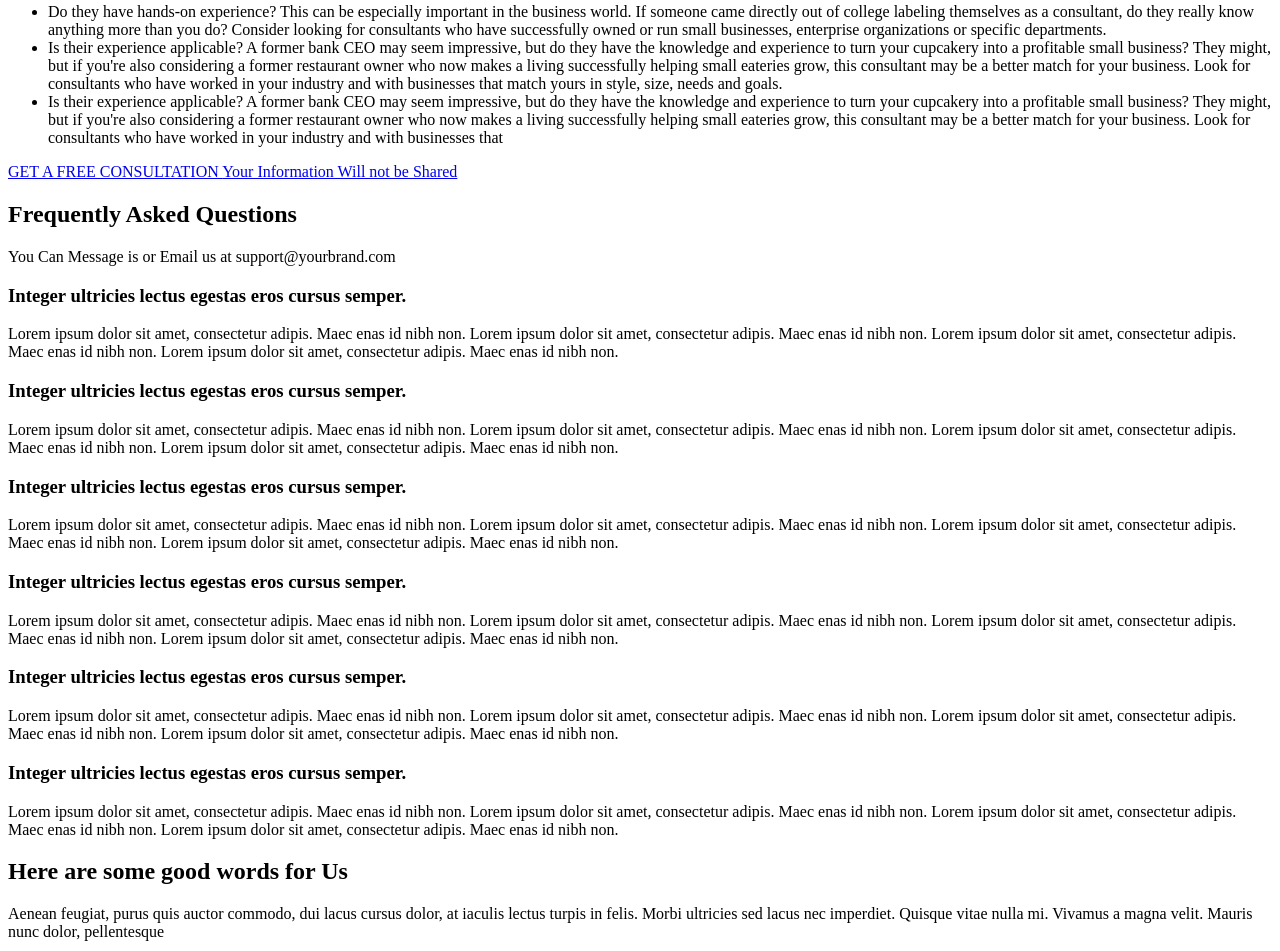
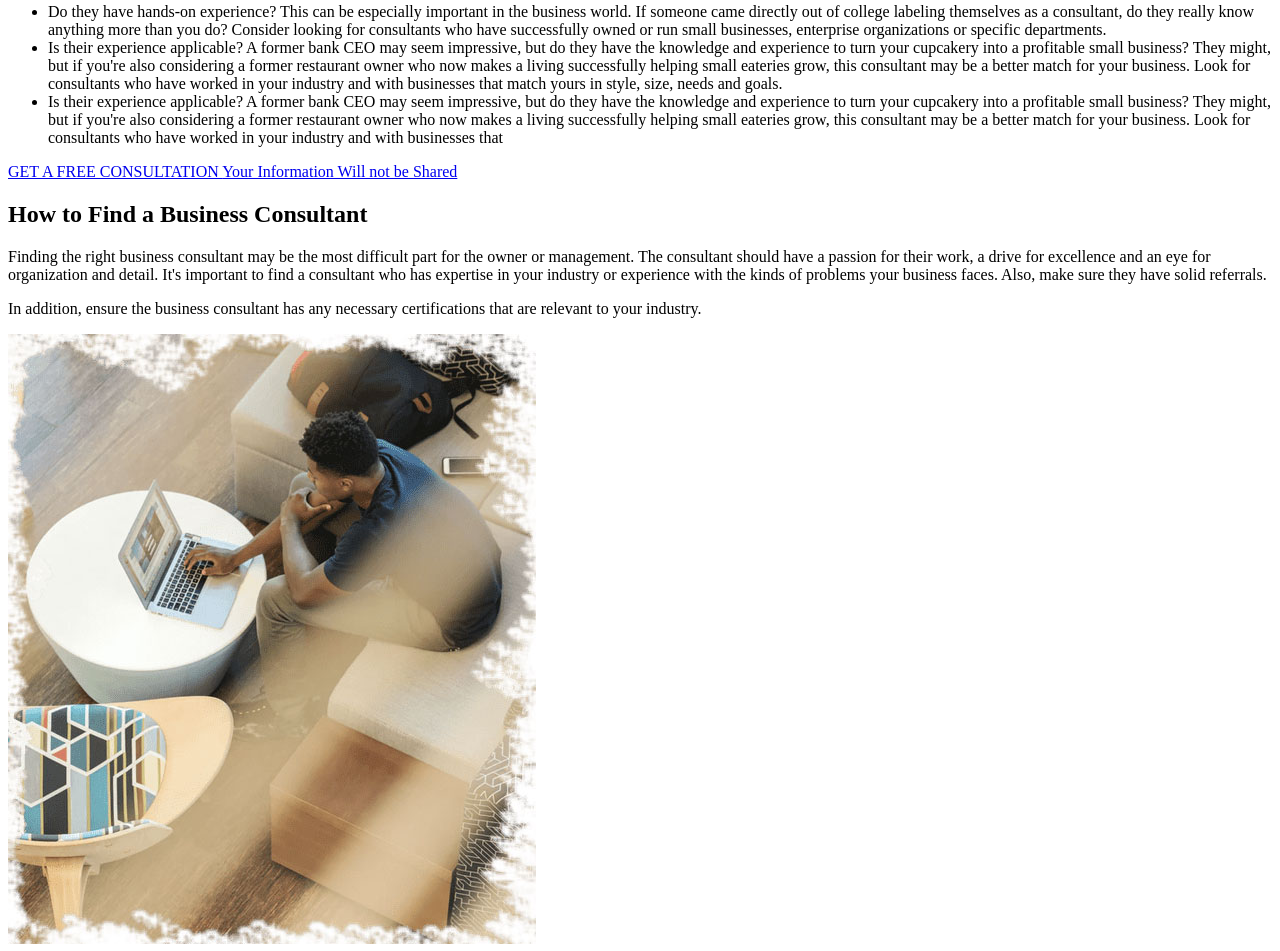
Before and after one commit to nomar09/order-form, a website: page app/index.html in a window 1280 px wide. Shown: the part 3592-4543 px from the top of the page. Drawn offline with Linux system fonts and the light colour scheme.

Commit message:
finished section3

```diff
--- a/app/assets/styles/base/_global.css
+++ b/app/assets/styles/base/_global.css
@@ -74,3 +74,10 @@ video {
   border-top-style: solid;
   min-height: 1px;
 }
+
+.right-space {
+  padding-right: 0;
+  @mixin atMedium {
+    padding-right: 35px;
+  }
+}
--- a/app/assets/styles/modules/_page-section.css
+++ b/app/assets/styles/modules/_page-section.css
@@ -55,6 +55,26 @@
     @mixin atLarger {
       font-size: 4.5rem;
       padding: 0px 17px;
+    }
+  }
+
+  &--title-bigger {
+    font-family: "Nunito", Helvetica, sans-serif;
+    font-size: 1.75rem;
+    font-weight: 900;
+    padding: 0px 0px;
+    line-height: 1em;
+    margin: 0;
+    color: #2c2c2c;
+
+    @mixin atMedium {
+      font-size: 3.3125rem;
+      padding: 0px 0px;
+    }
+
+    @mixin atLarger {
+      font-size: 4.8125rem;
+      padding: 0px 19px;
     }
   }
 
--- a/app/index.html
+++ b/app/index.html
@@ -289,7 +289,43 @@
     </div>
 
     <div id="" class="page-section" data-matching-link="">
-      <div class="wrapper"></div>
+      <div class="wrapper">
+        <div class="grid-container-12">
+          <div class="grid-column-6">
+            <h2 class="page-section--title-bigger align-left">
+              How to Find a
+              <span class="highlight-blue">Business Consultant</span>
+            </h2>
+
+            <p class="page-section--description right-space">
+              Finding the right business consultant may be the most difficult
+              part for the owner or management. The consultant should have a
+              passion for their work, a drive for excellence and an
+              <span class="bolder underline">eye for organization</span> and
+              detail. It's important to find a consultant who has expertise in
+              your industry or experience with the kinds of problems your
+              business faces. Also,
+              <span class="bolder underline"
+                >make sure they have solid referrals</span
+              >.
+            </p>
+            <p class="page-section--description right-space">
+              In addition, ensure the business consultant has any necessary
+              certifications that are
+              <span class="bolder underline">relevant to your industry</span>.
+            </p>
+          </div>
+          <div class="grid-column-6">
+            <img
+              src="assets/images/a9-min.jpg"
+              alt=""
+              width="528"
+              height="610"
+              class="lazyload"
+            />
+          </div>
+        </div>
+      </div>
     </div>
 
     <div id="faq" class="page-section page-section--pink">
```
Also changed, not shown: app/assets/images/a9-min.jpg (added), app/assets/images/a9-min.png (added).
